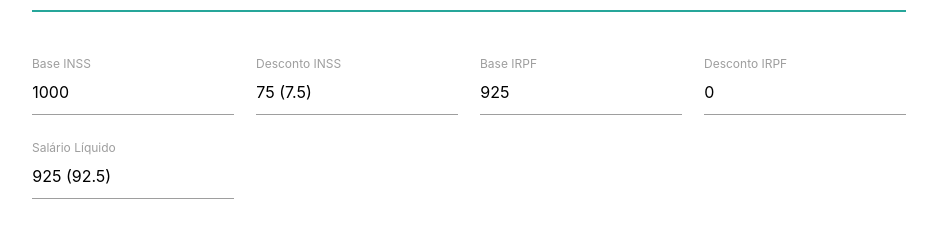
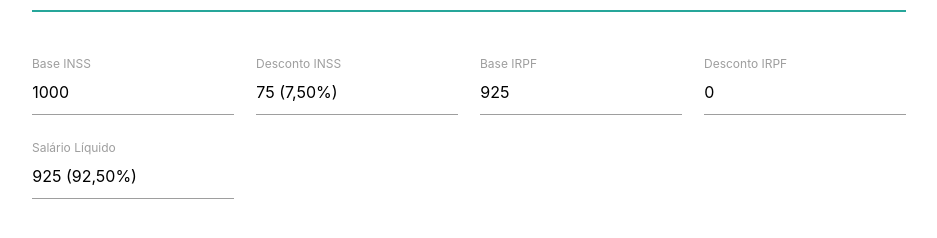
Before and after one commit to MauricioFe/react-salario, a React (Create React App) app: page / in a window 1280 px wide. Shown: the part 186-424 px from the top of the page, without its empty margins (171-1108 px from the left). Built offline with nearby package versions, Linux system fonts and the light colour scheme.

Commit message:
Criando arquivo para formatação de números

```diff
--- a/src/components/InputReadOnly.js
+++ b/src/components/InputReadOnly.js
@@ -1,4 +1,5 @@
 import React, { Component } from 'react'
+import { formatPercentage } from '../helpers/formatters';
 
 export default class InputReadOnly extends Component {
     handleInputChange = (event) => {
@@ -7,8 +8,8 @@ export default class InputReadOnly extends Component {
     }
     render() {
         const { value, color = 'black', percentage, label } = this.props;
-        const formattedePercentage = percentage > 0? `(${percentage}) `: '';
-        const formattedeValue = `${value} ${formattedePercentage}`;
+        const formattedPercentage = percentage > 0? `(${formatPercentage(percentage)}) `: '';
+        const formattedeValue = `${value} ${formattedPercentage}`;
         return (
             <div className="input-field col s12 m6 l3">
 
--- /dev/null
+++ b/src/helpers/formatters.js
@@ -0,0 +1,20 @@
+const numberFormatter = Intl.NumberFormat('pt-BR');
+
+const moneyFormatter = Intl.NumberFormat('pt-BR', {
+    style: 'currency',
+    currency: 'BRL',
+})
+
+function formatNumber(value) {
+    return numberFormatter.format(value);
+}
+
+function formatMoney(value) {
+    return moneyFormatter.format(value);
+}
+
+function formatPercentage(value) {
+    return `${value.toFixed(2).replace('.', ',')}%`
+}
+
+export { formatMoney, formatPercentage, formatNumber };
```
